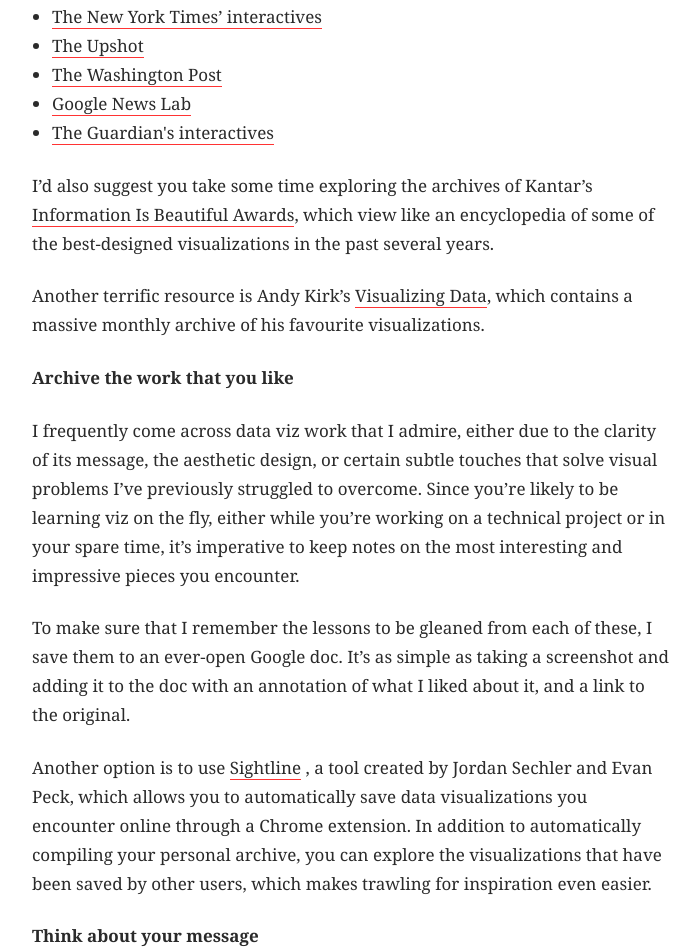
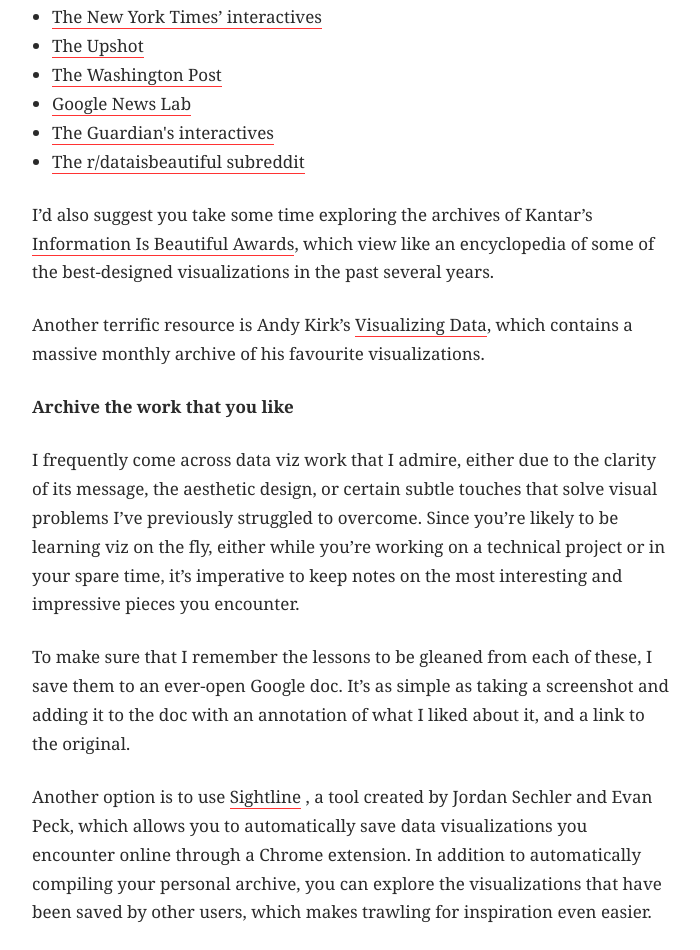
Before and after one commit to polygraph-cool/intro_tut_2, a plain HTML site: page index.html in a window 1280 px wide. Shown: the part 2054-3004 px from the top of the page, without its empty margins (288-988 px from the left). Drawn offline with Linux system fonts and the light colour scheme; a web font is replaced by a local one.

Commit message:
dataisbeautiful

```diff
--- a/index.html
+++ b/index.html
@@ -255,6 +255,11 @@
 				<a target='_blank' href="https://www.theguardian.com/interactive">
 					The Guardian's interactives</a>
 			</li>
+
+			<li>
+				<a target='_blank' href="https://www.reddit.com/r/dataisbeautiful/">
+					The r/dataisbeautiful subreddit</a>
+			</li>
 			</ul>
 
 			<p>
@@ -359,7 +364,7 @@
 
 			<p>
 				There are very few resources for learning to code data-driven visualizations that are geared for
-				beginners, and Scott Murray’s <i>Interactive Data Visualization</i> for the Web is one of the few
+				beginners, and Scott Murray’s <i>Interactive Data Visualization for the Web</i> is one of the few
 				that explains a sufficiently broad range of concepts to get you started with programming.
 				I read his original book cover to cover, and can testify to the fact that it was an incredibly
 				useful resource when it came to helping me understand both general HTML/CSS, and the way that
```
